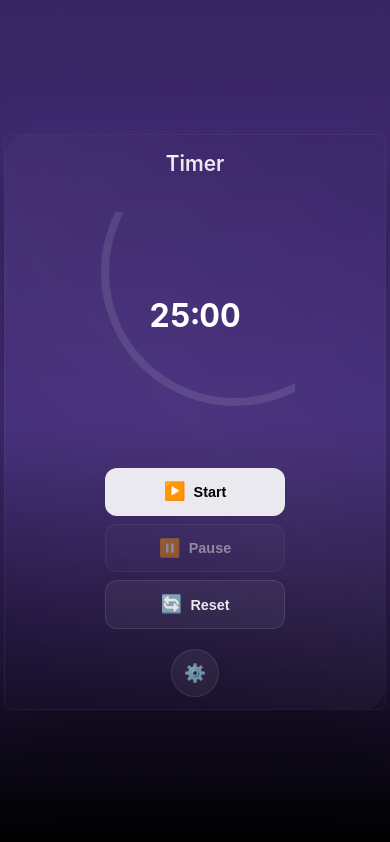
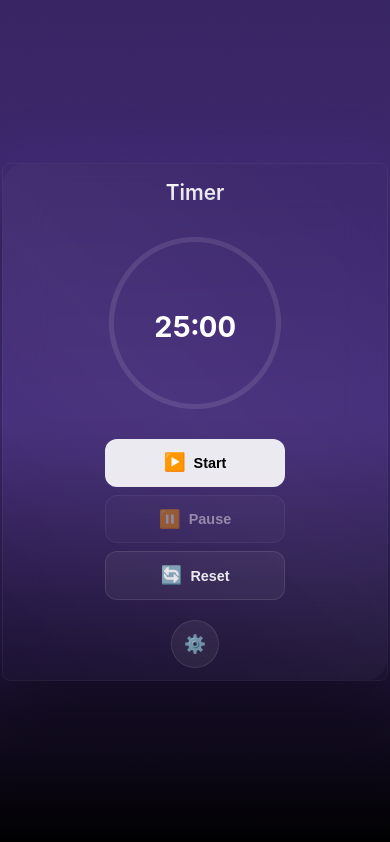
Before and after one commit to garimajain916/PomodoroTimer, a website: page index.html in a window 390 px wide. Drawn offline with Linux system fonts and the light colour scheme.

Commit message:
🔧 Fix mobile rendering issues - Fixed timer circle cut-off on mobile, improved responsive breakpoints, made SVG fully responsive with viewBox, optimized container sizing and spacing for all mobile screen sizes, enhanced layout for very small screens (360px), improved landscape orientation handling

```diff
--- a/css/style.css
+++ b/css/style.css
@@ -28,6 +28,8 @@ body {
   -webkit-user-select: none;
   -webkit-tap-highlight-color: transparent;
   touch-action: manipulation;
+  padding: 0;
+  margin: 0;
 }
 
 /* Reset and Base Styles */
@@ -126,13 +128,15 @@ body::after {
   width: 100%;
   max-width: 500px;
   margin: 0 auto;
-  padding: 0;
+  padding: 0.5rem;
   position: relative;
   z-index: 10;
   min-height: 100vh;
+  min-height: calc(var(--vh, 1vh) * 100);
   display: flex;
   align-items: center;
   justify-content: center;
+  box-sizing: border-box;
 }
 
 /* Glassmorphic Card Container */
@@ -144,12 +148,13 @@ body::after {
   border: 1px solid rgba(255, 255, 255, 0.05);
   box-shadow: 0 32px 64px rgba(0, 0, 0, 0.5);
   overflow: hidden;
-  padding: 2rem;
-  margin: 1rem;
+  padding: 1.5rem;
+  margin: 0.5rem;
   transition: all 0.3s ease;
   animation: gentle-glow 6s ease-in-out infinite alternate;
   width: 100%;
-  max-width: 500px;
+  max-width: 450px;
+  box-sizing: border-box;
   will-change: transform;
   transform: translateZ(0);
   backface-visibility: hidden;
@@ -297,18 +302,31 @@ header h1 {
 }
 
 .timer-display {
-  margin-bottom: 3rem;
+  margin-bottom: 2rem;
   position: relative;
+  display: flex;
+  justify-content: center;
+  align-items: center;
+  width: 100%;
+  padding: 1rem 0;
 }
 
 .progress-ring {
   position: relative;
   display: inline-block;
+  width: 100%;
+  max-width: 280px;
+  height: auto;
+  aspect-ratio: 1;
 }
 
 .progress-svg {
   transform: rotate(-90deg);
   filter: drop-shadow(0 0 20px rgba(139, 92, 246, 0.3));
+  width: 100%;
+  height: 100%;
+  max-width: 280px;
+  max-height: 280px;
 }
 
 .progress-ring__circle-bg {
@@ -963,32 +981,46 @@ header h1 {
 /* Enhanced Responsive Design */
 @media (max-width: 768px) {
   .container {
-    padding: 0.5rem;
+    padding: 0.25rem;
     min-height: 100vh;
   }
 
   .card-container {
-    padding: 1.5rem;
-    margin: 0.5rem;
+    padding: 1.25rem;
+    margin: 0.25rem;
     border-radius: 1rem;
+    max-width: 100%;
+  }
+
+  header {
+    margin-bottom: 1.5rem;
   }
 
   header h1 {
     font-size: 1.3rem;
   }
 
+  .timer-display {
+    margin-bottom: 1.5rem;
+    padding: 0.5rem 0;
+  }
+
+  .progress-ring {
+    max-width: 250px;
+  }
+
   .progress-svg {
-    width: 260px;
-    height: 260px;
+    max-width: 250px;
+    max-height: 250px;
   }
 
   .timer-content {
-    width: 180px !important;
-    height: 180px !important;
+    width: 160px !important;
+    height: 160px !important;
   }
 
   .time-display {
-    font-size: 2.8rem !important;
+    font-size: 2.5rem !important;
   }
 
   .controls {
@@ -1011,31 +1043,40 @@ header h1 {
 
 @media (max-width: 600px) {
   .container {
-    padding: 0.25rem;
+    padding: 0.125rem;
   }
 
   .card-container {
-    padding: 1.25rem;
-    margin: 0.25rem;
+    padding: 1rem;
+    margin: 0.125rem;
     border-radius: 0.75rem;
   }
 
   header {
-    margin-bottom: 2rem;
+    margin-bottom: 1.25rem;
+  }
+
+  .timer-display {
+    margin-bottom: 1.25rem;
+    padding: 0.25rem 0;
+  }
+
+  .progress-ring {
+    max-width: 220px;
   }
 
   .progress-svg {
-    width: 240px;
-    height: 240px;
+    max-width: 220px;
+    max-height: 220px;
   }
 
   .timer-content {
-    width: 160px !important;
-    height: 160px !important;
+    width: 140px !important;
+    height: 140px !important;
   }
 
   .time-display {
-    font-size: 2.5rem !important;
+    font-size: 2.2rem !important;
   }
 
   .controls {
@@ -1091,22 +1132,30 @@ header h1 {
 
 @media (max-width: 480px) {
   .card-container {
-    padding: 1rem;
-    margin: 0.125rem;
+    padding: 0.875rem;
+    margin: 0.0625rem;
+  }
+
+  .timer-display {
+    margin-bottom: 1rem;
+  }
+
+  .progress-ring {
+    max-width: 200px;
   }
 
   .progress-svg {
-    width: 220px;
-    height: 220px;
+    max-width: 200px;
+    max-height: 200px;
   }
 
   .timer-content {
-    width: 150px !important;
-    height: 150px !important;
+    width: 130px !important;
+    height: 130px !important;
   }
 
   .time-display {
-    font-size: 2.2rem !important;
+    font-size: 2rem !important;
   }
 
   .control-btn {
@@ -1125,24 +1174,32 @@ header h1 {
 }
 
 @media (max-width: 400px) {
-  .progress-svg {
-    width: 200px;
-    height: 200px;
-  }
-
-  .timer-content {
-    width: 140px !important;
-    height: 140px !important;
-  }
-
-  .time-display {
-    font-size: 2rem !important;
-  }
-
   .card-container {
     margin: 0;
     padding: 0.75rem;
     border-radius: 0.5rem;
+  }
+
+  .timer-display {
+    margin-bottom: 0.875rem;
+  }
+
+  .progress-ring {
+    max-width: 180px;
+  }
+
+  .progress-svg {
+    max-width: 180px;
+    max-height: 180px;
+  }
+
+  .timer-content {
+    width: 120px !important;
+    height: 120px !important;
+  }
+
+  .time-display {
+    font-size: 1.8rem !important;
   }
 
   .controls {
@@ -1178,16 +1235,10 @@ header h1 {
   }
 }
 
-/* Landscape mobile optimization */
-@media (max-height: 600px) and (orientation: landscape) {
-  .container {
-    min-height: auto;
-    padding: 0.5rem;
-  }
-
+/* Very small screens */
+@media (max-width: 360px) {
   .card-container {
-    padding: 1rem;
-    margin: 0.25rem;
+    padding: 0.625rem;
   }
 
   header {
@@ -1195,27 +1246,76 @@ header h1 {
   }
 
   .timer-display {
-    margin-bottom: 1.5rem;
+    margin-bottom: 0.75rem;
+  }
+
+  .progress-ring {
+    max-width: 160px;
   }
 
   .progress-svg {
-    width: 200px;
-    height: 200px;
+    max-width: 160px;
+    max-height: 160px;
   }
 
   .timer-content {
-    width: 140px !important;
-    height: 140px !important;
+    width: 110px !important;
+    height: 110px !important;
   }
 
   .time-display {
-    font-size: 2rem !important;
+    font-size: 1.6rem !important;
+  }
+
+  .control-btn {
+    max-width: 160px;
+    padding: 0.75rem;
+    font-size: 0.85rem;
+  }
+}
+
+/* Landscape mobile optimization */
+@media (max-height: 600px) and (orientation: landscape) {
+  .container {
+    min-height: auto;
+    padding: 0.25rem;
+  }
+
+  .card-container {
+    padding: 0.75rem;
+    margin: 0.125rem;
+  }
+
+  header {
+    margin-bottom: 0.75rem;
+  }
+
+  .timer-display {
+    margin-bottom: 1rem;
+  }
+
+  .progress-ring {
+    max-width: 160px;
+  }
+
+  .progress-svg {
+    max-width: 160px;
+    max-height: 160px;
+  }
+
+  .timer-content {
+    width: 110px !important;
+    height: 110px !important;
+  }
+
+  .time-display {
+    font-size: 1.6rem !important;
   }
 
   .controls {
     flex-direction: row;
     gap: 0.5rem;
-    margin-bottom: 1rem;
+    margin-bottom: 0.75rem;
   }
 
   .control-btn {
--- a/index.html
+++ b/index.html
@@ -40,7 +40,7 @@
             <main class="timer-container">
                 <div class="timer-display">
                     <div class="progress-ring">
-                        <svg class="progress-svg" width="280" height="280">
+                        <svg class="progress-svg" viewBox="0 0 280 280">
                             <circle
                                 class="progress-ring__circle-bg"
                                 stroke="var(--circle-bg)"
```
